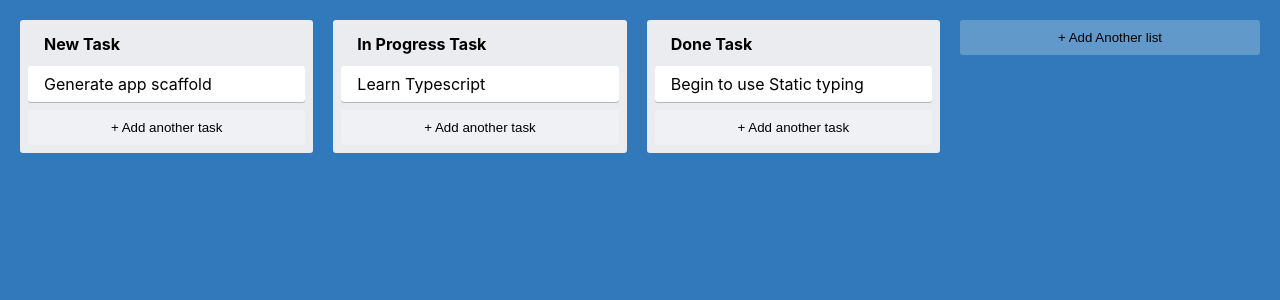
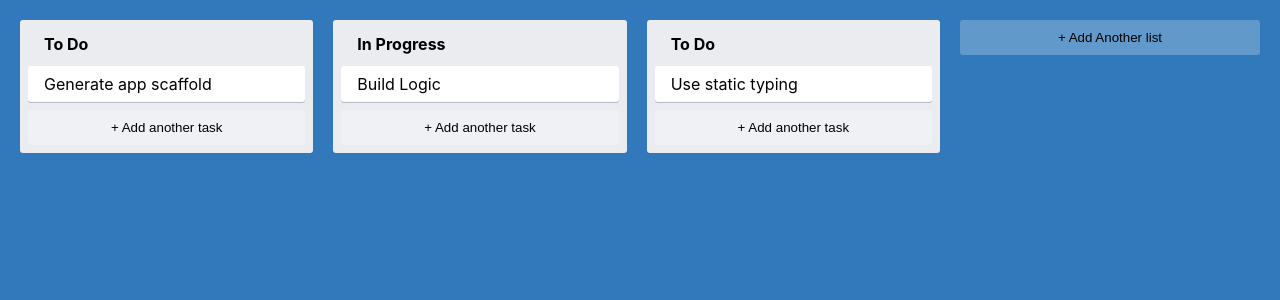
Before and after one commit to ecabigting/ECaBan-Board, a React (Create React App) app in the folder board/: page / in a window 1280 px wide. Shown: the top 300 px of the page. Built offline with nearby package versions, Linux system fonts and the light colour scheme.

Commit message:
Added state management and using Reducer

```diff
--- a/board/src/AddNewTask.tsx
+++ b/board/src/AddNewTask.tsx
@@ -7,8 +7,6 @@
     toggleButtonText : string,
     dark: boolean
 }
-
-// 58 global state and business logic
 
 export const AddNewTask = (props: AddNewTaskProps) => {
     const [showForm, setShowForm] = useState(false);
--- a/board/src/App.tsx
+++ b/board/src/App.tsx
@@ -3,18 +3,16 @@
 import { Card } from "./Card"
 import { AppContainer } from "./styles"
 import { AddNewTask } from './AddNewTask';
+import { useAppState } from './AppStateContext';
 function App() {
+  const {state}=useAppState()
   return (
     <AppContainer>
-      <Column text="New Task">
-        <Card text="Generate app scaffold"></Card>
-      </Column>
-      <Column text="In Progress Task">
-        <Card text="Learn Typescript"/>
-      </Column>
-      <Column text="Done Task">
-        <Card text="Begin to use Static typing"/>
-      </Column>
+      { state.lists.map((list,i) => (
+            <Column text={list.text} key={list.id} index={i}/>
+          )
+        )
+      }
       <AddNewTask dark toggleButtonText=" + Add Another list " onAdd={console.log} />
     </AppContainer>
   );
--- /dev/null
+++ b/board/src/AppStateContext.tsx
@@ -0,0 +1,53 @@
+import React, { createContext,useReducer,useContext } from 'react'
+
+interface Task {
+    id : string,
+    text : string
+}
+
+interface List {
+    id: string,
+    text: string,
+    tasks: Task[]
+}
+
+interface AppStateContextProps {
+    state: AppState
+}
+
+export interface AppState {
+    lists: List[]
+}
+
+const AppStateContext = createContext<AppStateContextProps>({} as AppStateContextProps)
+const appData : AppState = {
+    lists : [
+        {
+            id:"0",
+            text:"To Do",
+            tasks:[{id:"c0",text:"Generate app scaffold"}]
+        },
+        {
+            id:"2",
+            text:"In Progress",
+            tasks:[{id:"c2",text:"Build Logic"}]
+        },
+        {
+            id:"0",
+            text:"To Do",
+            tasks:[{id:"c3",text:"Use static typing"}]
+        },
+    ]
+}
+
+export const useAppState = () => {
+    return useContext(AppStateContext)
+}
+
+export const AppStateProvider = ({ children } : React.PropsWithChildren<{}>) => {
+    return (
+        <AppStateContext.Provider value={{ state : appData }}>
+            {children}
+        </AppStateContext.Provider>
+    );
+}
--- a/board/src/Column.tsx
+++ b/board/src/Column.tsx
@@ -1,19 +1,26 @@
 import React from "react"
 import { AddNewTask } from "./AddNewTask";
-import { ColumnContainer, ColumnTitle } from "./styles";
+import { useAppState } from "./AppStateContext";
+import { Card } from "./Card";
+import { AddNewTaskButton, ColumnContainer, ColumnTitle } from "./styles";
+
 
 interface ColumnProps {
     text : string
+    index: number
 }
 
 export const Column = ({
     text,
-    children
-} : React.PropsWithChildren<ColumnProps>) => {
+    index
+} : ColumnProps) => {
+    const {state} = useAppState()
     return (
         <ColumnContainer>
            <ColumnTitle>{text}</ColumnTitle>
-            {children}
+           {state.lists[index].tasks.map(task => (
+               <Card text={task.text} key={task.id}/>
+           ))}
            <AddNewTask
             toggleButtonText="+ Add another task"
             onAdd={console.log}
--- a/board/src/index.tsx
+++ b/board/src/index.tsx
@@ -3,11 +3,12 @@
 import './index.css';
 import App from './App';
 import reportWebVitals from './reportWebVitals';
+import { AppStateProvider } from './AppStateContext';
 
 ReactDOM.render(
-  <React.StrictMode>
+  <AppStateProvider>
     <App />
-  </React.StrictMode>,
+  </AppStateProvider>,
   document.getElementById('root')
 );
 
```
Lines whose indentation alone changed are shown as unchanged.
